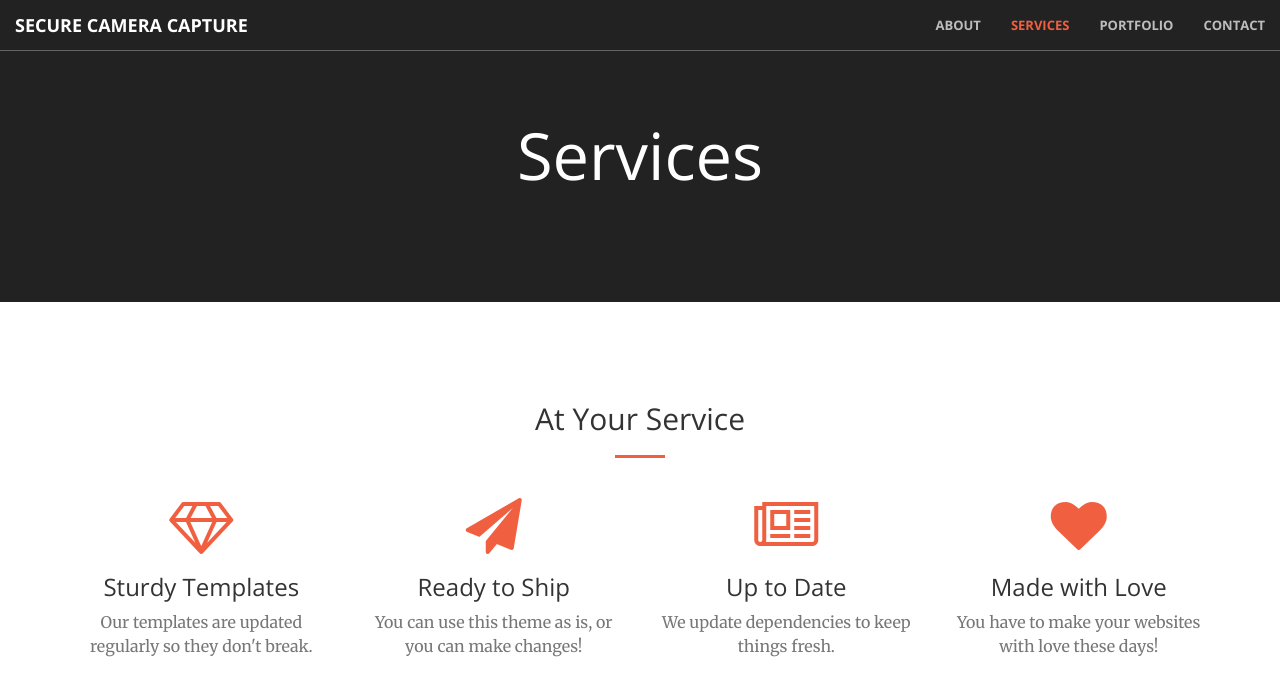
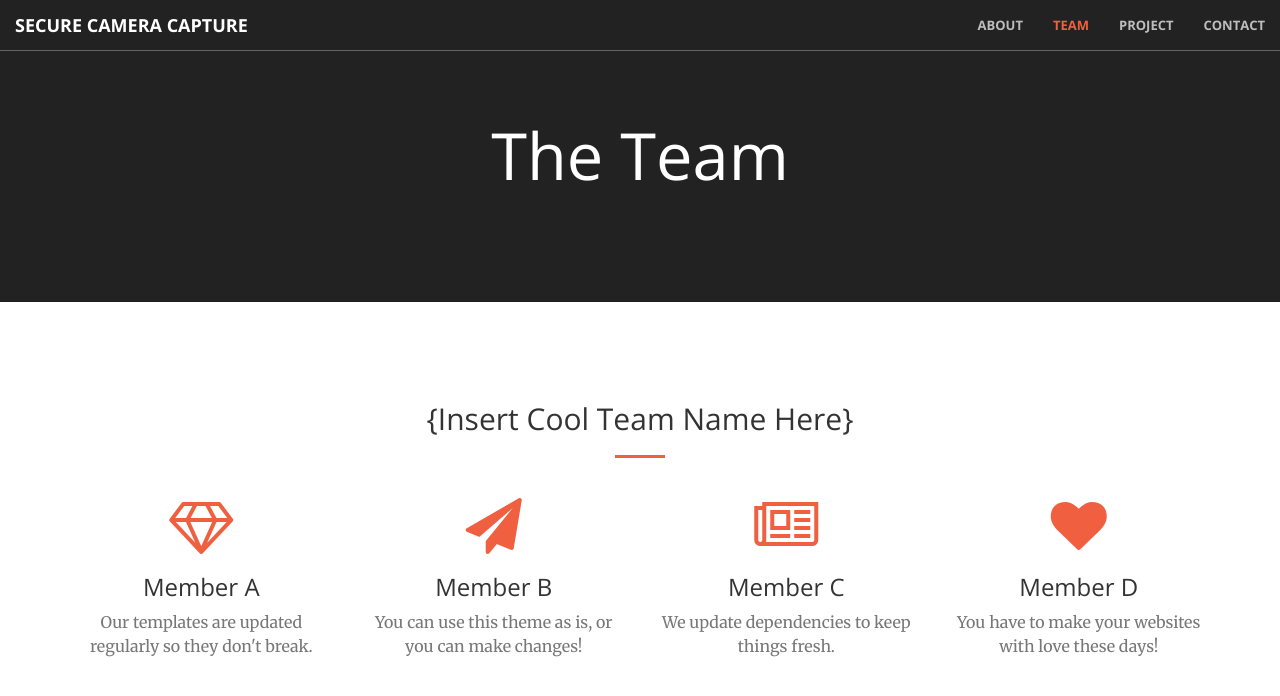
Before and after one commit to nathanlea/SecureCameraCapture, a Jekyll site: the page built from team.html, in a window 1280 px wide. Shown: the top 696 px of the page. Built offline with Jekyll 4.4.1, drawn with Linux system fonts in a browser that asks for light colours; Markdown is read by kramdown in place of the engine named in the settings.

Commit message:
Updated Content, Added New Project Page and Team Page

```diff
--- a/_includes/nav.html
+++ b/_includes/nav.html
@@ -21,19 +21,19 @@
                     {% endif %}
                     <a href="{{ site.baseurl }}/about.html">About</a></li>
 
-                    {% if page.url == '/services.html' %}
+                    {% if page.url == '/team.html' %}
                       <li class="active">
                     {% else %}
                       <li>
                     {% endif %}
-                    <a href="{{ site.baseurl }}/services.html">Services</a></li>
+                    <a href="{{ site.baseurl }}/team.html">Team</a></li>
 
-                    {% if page.url == '/portfolio.html' %}
+                    {% if page.url == '/project.html' %}
                       <li class="active">
                     {% else %}
                       <li>
                     {% endif %}
-                    <a href="{{ site.baseurl }}/portfolio.html">Portfolio</a></li>
+                    <a href="{{ site.baseurl }}/project.html">Project</a></li>
 
                     {% if page.url == '/contact.html' %}
                       <li class="active">
--- a/about.html
+++ b/about.html
@@ -12,10 +12,10 @@ title: About
   <div class="container">
     <div class="row">
       <div class="col-lg-8 col-lg-offset-2 text-center">
-        <h2 class="section-heading">We&#39;ve got what you need!</h2>
+        <h2 class="section-heading">All about the Project!</h2>
         <hr class="light">
-        <p class="text-faded">Start Bootstrap has everything you need to get your new website up and running in no time! All of the templates and themes on Start Bootstrap are open source, free to download, and easy to use. No strings attached!</p>
-        <a href="#" class="btn btn-default btn-xl">Get Started!</a>
+        <p class="text-faded">Stuff about the project!</p>
+        <!-- <a href="#" class="btn btn-default btn-xl">Get Started!</a>-->
       </div>
     </div>
   </div>
--- a/services.html
+++ b/team.html
@@ -1,10 +1,10 @@
 ---
 layout: default
-title: Services
+title: Team
 ---
 <section class="bg-dark">
   <div class="text-center">
-    <h1>Services</h1>
+    <h1>The Team</h1>
   </div>
 </section>
 
@@ -12,7 +12,7 @@ title: Services
     <div class="container">
         <div class="row">
             <div class="col-lg-12 text-center">
-                <h2 class="section-heading">At Your Service</h2>
+                <h2 class="section-heading">{Insert Cool Team Name Here}</h2>
                 <hr class="primary">
             </div>
         </div>
@@ -22,28 +22,28 @@ title: Services
             <div class="col-lg-3 col-md-6 text-center">
                 <div class="service-box">
                     <i class="fa fa-4x fa-diamond wow bounceIn text-primary"></i>
-                    <h3>Sturdy Templates</h3>
+                    <h3>Member A</h3>
                     <p class="text-muted">Our templates are updated regularly so they don't break.</p>
                 </div>
             </div>
             <div class="col-lg-3 col-md-6 text-center">
                 <div class="service-box">
                     <i class="fa fa-4x fa-paper-plane wow bounceIn text-primary" data-wow-delay=".1s"></i>
-                    <h3>Ready to Ship</h3>
+                    <h3>Member B</h3>
                     <p class="text-muted">You can use this theme as is, or you can make changes!</p>
                 </div>
             </div>
             <div class="col-lg-3 col-md-6 text-center">
                 <div class="service-box">
                     <i class="fa fa-4x fa-newspaper-o wow bounceIn text-primary" data-wow-delay=".2s"></i>
-                    <h3>Up to Date</h3>
+                    <h3>Member C</h3>
                     <p class="text-muted">We update dependencies to keep things fresh.</p>
                 </div>
             </div>
             <div class="col-lg-3 col-md-6 text-center">
                 <div class="service-box">
                     <i class="fa fa-4x fa-heart wow bounceIn text-primary" data-wow-delay=".3s"></i>
-                    <h3>Made with Love</h3>
+                    <h3>Member D</h3>
                     <p class="text-muted">You have to make your websites with love these days!</p>
                 </div>
             </div>
```
Also changed, not shown: contact.html (+6 -6 lines), project.html (renamed from portfolio.html, +14 -14 lines).
